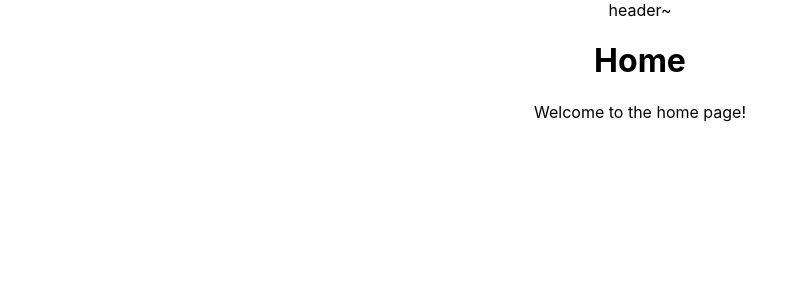
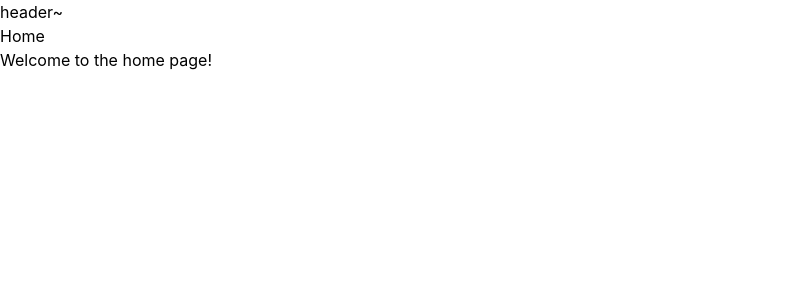
Before and after one commit to JustinPong/JustinPong.github.io, a React (Create React App) app: page / in a window 1280 px wide. Shown: the top 300 px of the page, without its empty margins (0-808 px from the left). Built offline with nearby package versions, Linux system fonts and the light colour scheme.

Commit message:
set up tailwind config js

```diff
--- a/src/App.css
+++ b/src/App.css
@@ -1,38 +1,5 @@
 .App {
-  text-align: center;
+  /* text-align: center; */
+  min-height: 100vh;
+  background-color: white;
 }
-
-.App-logo {
-  height: 40vmin;
-  pointer-events: none;
-}
-
-@media (prefers-reduced-motion: no-preference) {
-  .App-logo {
-    animation: App-logo-spin infinite 20s linear;
-  }
-}
-
-.App-header {
-  background-color: #282c34;
-  min-height: 100vh;
-  display: flex;
-  flex-direction: column;
-  align-items: center;
-  justify-content: center;
-  font-size: calc(10px + 2vmin);
-  color: white;
-}
-
-.App-link {
-  color: #61dafb;
-}
-
-@keyframes App-logo-spin {
-  from {
-    transform: rotate(0deg);
-  }
-  to {
-    transform: rotate(360deg);
-  }
-}
--- /dev/null
+++ b/tailwind.config.js
@@ -0,0 +1,8 @@
+/** @type {import('tailwindcss').Config} */
+module.exports = {
+  content: ["./src/**/*.{js,jsx,ts,tsx}"],
+  theme: {
+    extend: {},
+  },
+  plugins: [],
+};
```
Also changed, not shown: src/index.css (+7 -3 lines).
